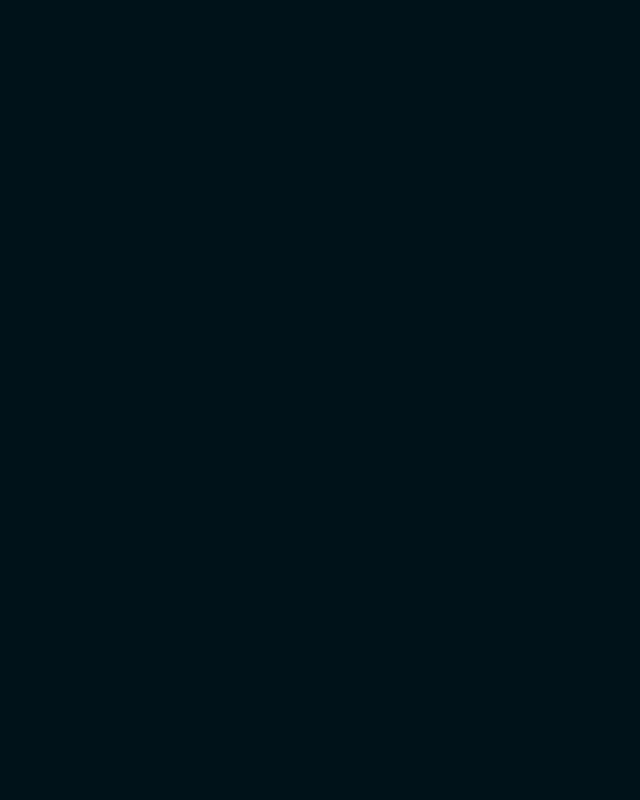
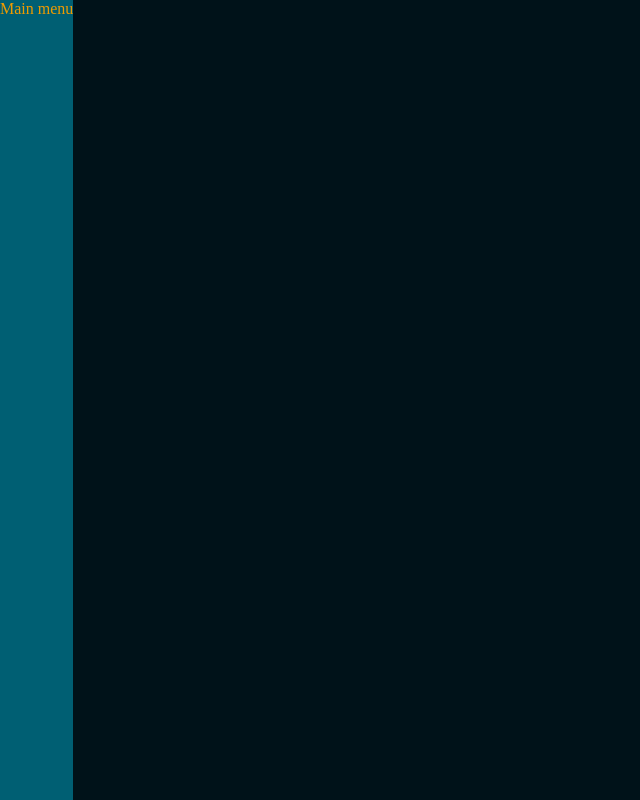
Before and after one commit to antur84/sirtet, an Angular app: page / in a window 1280 px wide. Shown: the whole page, without its empty margins (0-640 px from the left). Built offline with nearby package versions, Linux system fonts and the light colour scheme.

Commit message:
feat(main-menu) setup

```diff
--- a/src/app/app.component.html
+++ b/src/app/app.component.html
@@ -1 +1,2 @@
+<app-main-menu></app-main-menu>
 <router-outlet></router-outlet>
--- a/src/app/app.component.scss
+++ b/src/app/app.component.scss
@@ -0,0 +1,4 @@
+:host {
+  display: flex;
+  height: 100dvh;
+}
--- a/src/app/app.component.ts
+++ b/src/app/app.component.ts
@@ -1,11 +1,12 @@
 import { Component } from '@angular/core';
 import { CommonModule } from '@angular/common';
 import { RouterOutlet } from '@angular/router';
+import { MainMenuComponent } from './main-menu/main-menu.component';
 
 @Component({
   selector: 'app-root',
   standalone: true,
-  imports: [CommonModule, RouterOutlet],
+  imports: [RouterOutlet, MainMenuComponent],
   templateUrl: './app.component.html',
   styleUrls: ['./app.component.scss']
 })
--- /dev/null
+++ b/src/app/main-menu/main-menu.component.html
@@ -0,0 +1,5 @@
+<ol>
+  <li>
+    <h1>Main menu</h1>
+  </li>
+</ol>
--- /dev/null
+++ b/src/app/main-menu/main-menu.component.scss
@@ -0,0 +1,7 @@
+@use 'variables' as *;
+:host {
+  background-color: $midnight-green;
+}
+ol {
+  list-style: none;
+}
```
Also changed, not shown: src/app/main-menu/main-menu.component.ts (added, +12 -0 lines), 1 other file (tests, documents, lock files or other folders).
